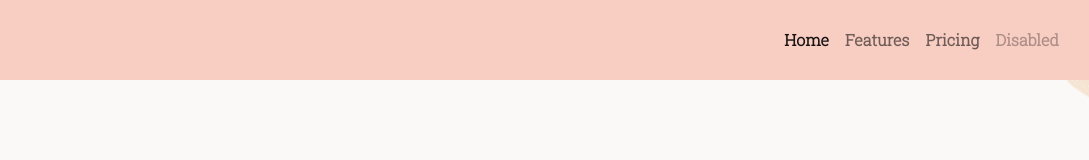
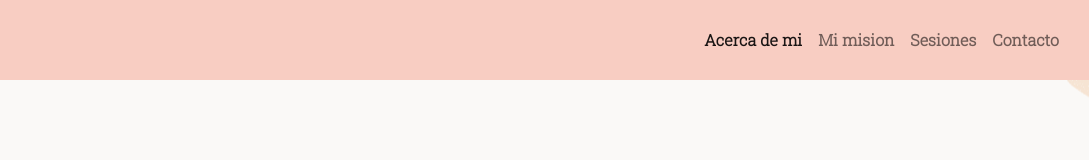
Before and after one commit to davidicabello/micaelandia-v2, a plain HTML site: page index.html in a window 1280 px wide. Shown: the top 160 px of the page, 191-1280 px from the left. Drawn offline with nearby package versions, Linux system fonts and the light colour scheme.

Commit message:
nav links names
nav links names

```diff
--- a/index.html
+++ b/index.html
@@ -26,10 +26,10 @@
             </button>
             <div class="collapse navbar-collapse justify-content-end" id="navbarNavAltMarkup">
                 <div class="navbar-nav">
-                    <a class="nav-link active" aria-current="page" href="#">Home</a>
-                    <a class="nav-link" href="#">Features</a>
-                    <a class="nav-link" href="#">Pricing</a>
-                    <a class="nav-link disabled">Disabled</a>
+                    <a class="nav-link active" aria-current="page" href="#">Acerca de mi</a>
+                    <a class="nav-link" href="#">Mi mision</a>
+                    <a class="nav-link" href="#">Sesiones</a>
+                    <a class="nav-link" href="#">Contacto</a>
                 </div>
             </div>
         </div>
@@ -199,7 +199,7 @@
         <div class="container">
             <div class="main-message centrado" data-aos='zoom-in' ; data-aos-delay="400" data-aos-duration="1800">
                 <h1 class="margins-small">Sesiones</h1>
-                <h2 class="margins-small"><strong>¿Como puedo ayudarte?</strong></h2>
+                <h2 class="margins-big"><strong>¿Como puedo ayudarte?</strong></h2>
             </div>
             <div class="row" data-aos='zoom-in' ; data-aos-delay="400" data-aos-duration="1800">
                 <div class="col-sm-4">
```
